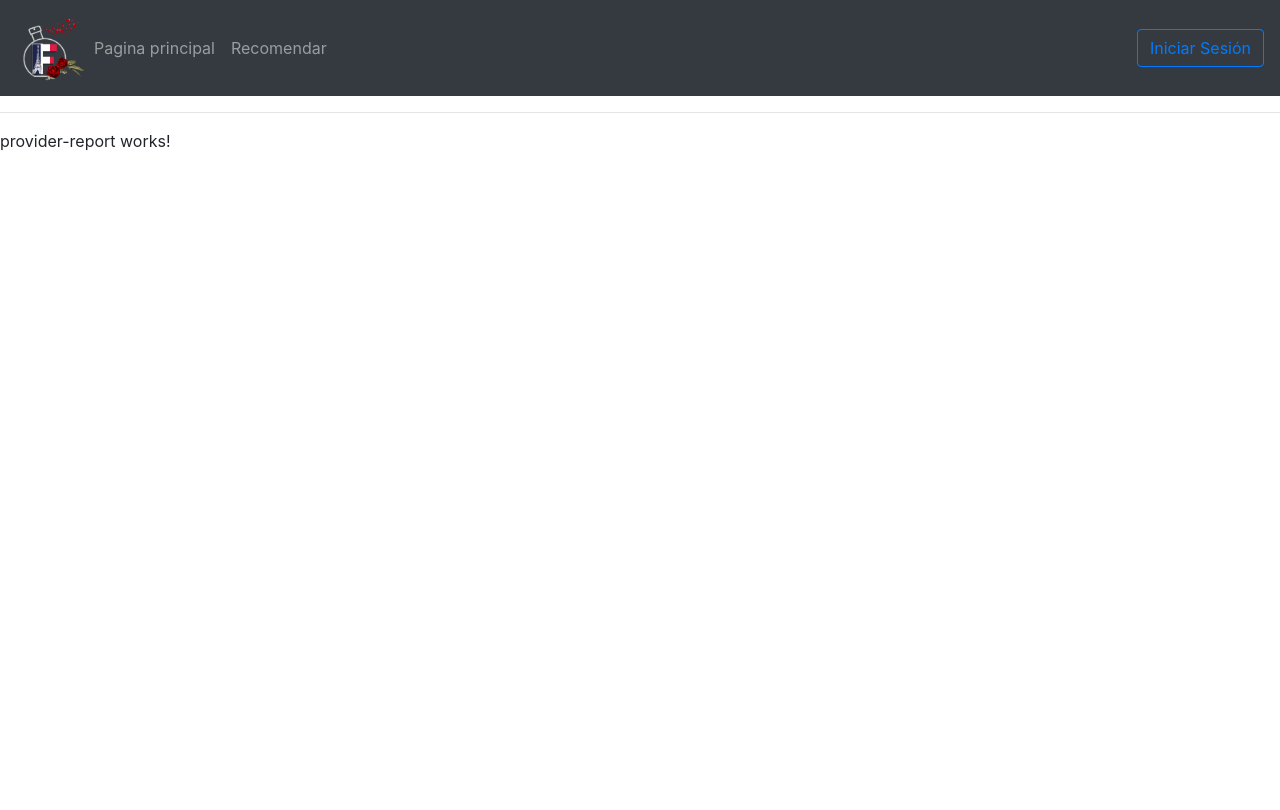
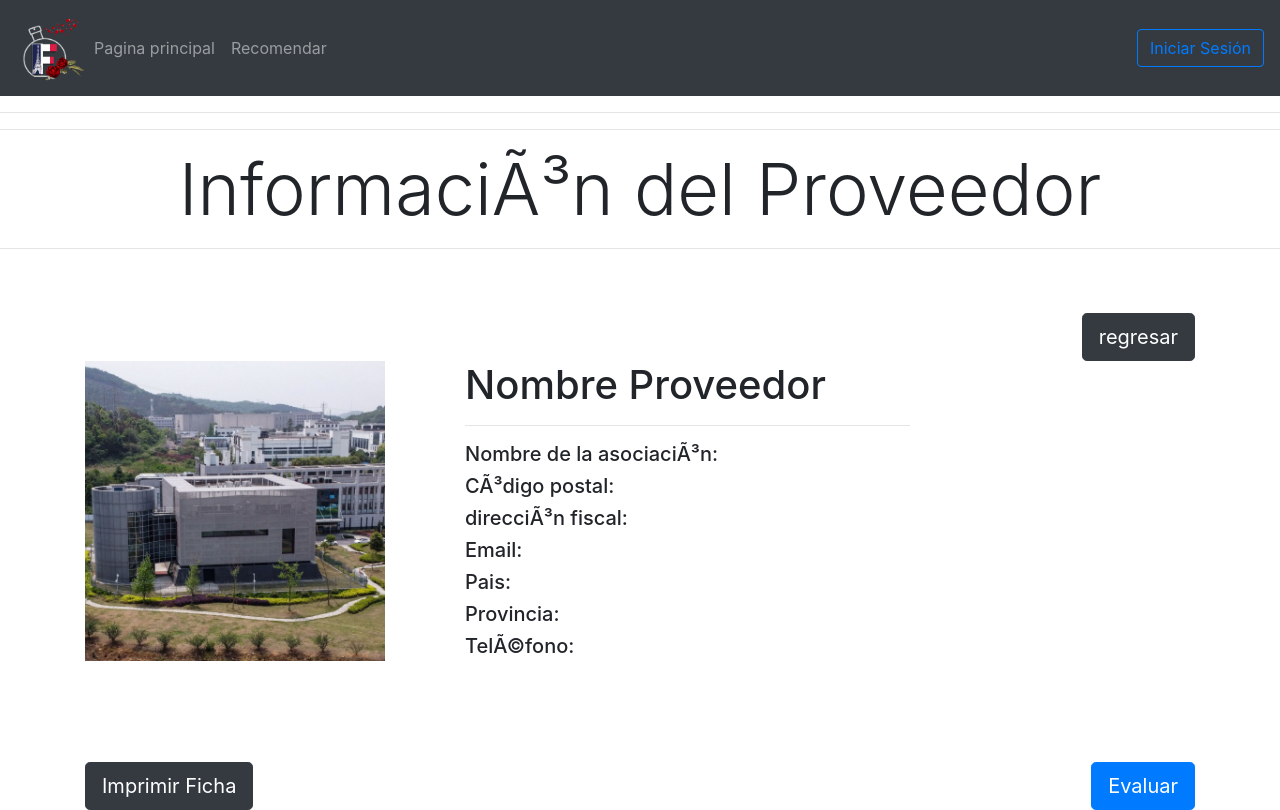
Before and after one commit to DanRivSa/Fraganza_dashboard, an Angular app: page /i_test_provider/1 in a window 1280 px wide. Built offline with nearby package versions, Linux system fonts and the light colour scheme; no server answers.

Commit message:
interfaz

```diff
--- a/src/app/components/pdf_reports/provider-report/provider-report.component.html
+++ b/src/app/components/pdf_reports/provider-report/provider-report.component.html
@@ -1,2 +1,42 @@
 <app-navbar></app-navbar>
-<p>provider-report works!</p>
+<hr>
+<h1 class="display-3 text-center">InformaciÃ³n del Proveedor</h1>
+<hr>
+<br>
+<br>
+<div class="container">
+    <div class="row">
+        <div class="col-md-12 ">
+            <button value="regresar" type="button" class="btn btn-dark btn-lg float-right">regresar</button>
+            <br>
+            <br>
+        </div>
+      <div class="col-md-4 img">
+        <img src="../../../assets/providerCompany.jpg" width="300" height="300" class="img-rounded text-center">
+      </div>
+      <div class="col-md-5 ">
+
+            <h1>Nombre Proveedor</h1>
+            <hr>
+            <h5 >Nombre de la asociaciÃ³n:</h5>
+           <h5>CÃ³digo postal:</h5>
+           <h5>direcciÃ³n fiscal:</h5>
+           <h5>Email:</h5>
+           <h5>Pais:</h5>
+           <h5>Provincia:</h5>
+           <h5>TelÃ©fono:</h5>
+           <br>
+           <br>
+           <br>
+           <br>
+
+      </div>
+
+      <div class="col-md-10 ">
+        <button value="Imprimir Ficha" type="button" class="btn btn-dark btn-lg ">Imprimir Ficha</button>
+      </div>
+      <div class="col-md-2 ">
+        <button value="Evaluar" type="button" class="btn btn-primary btn-lg float-right">Evaluar</button>
+      </div>
+    </div>
+  </div>
```
